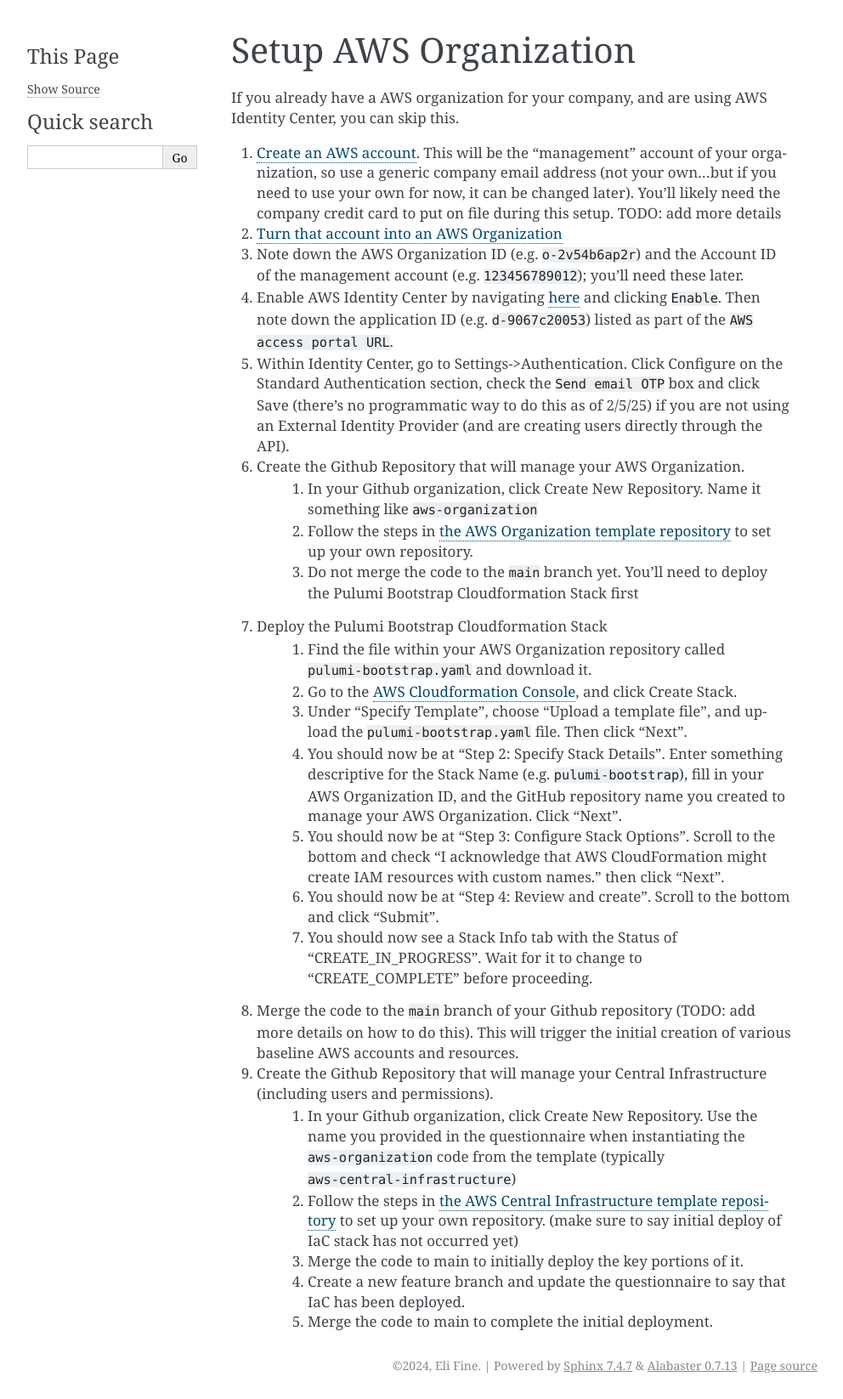
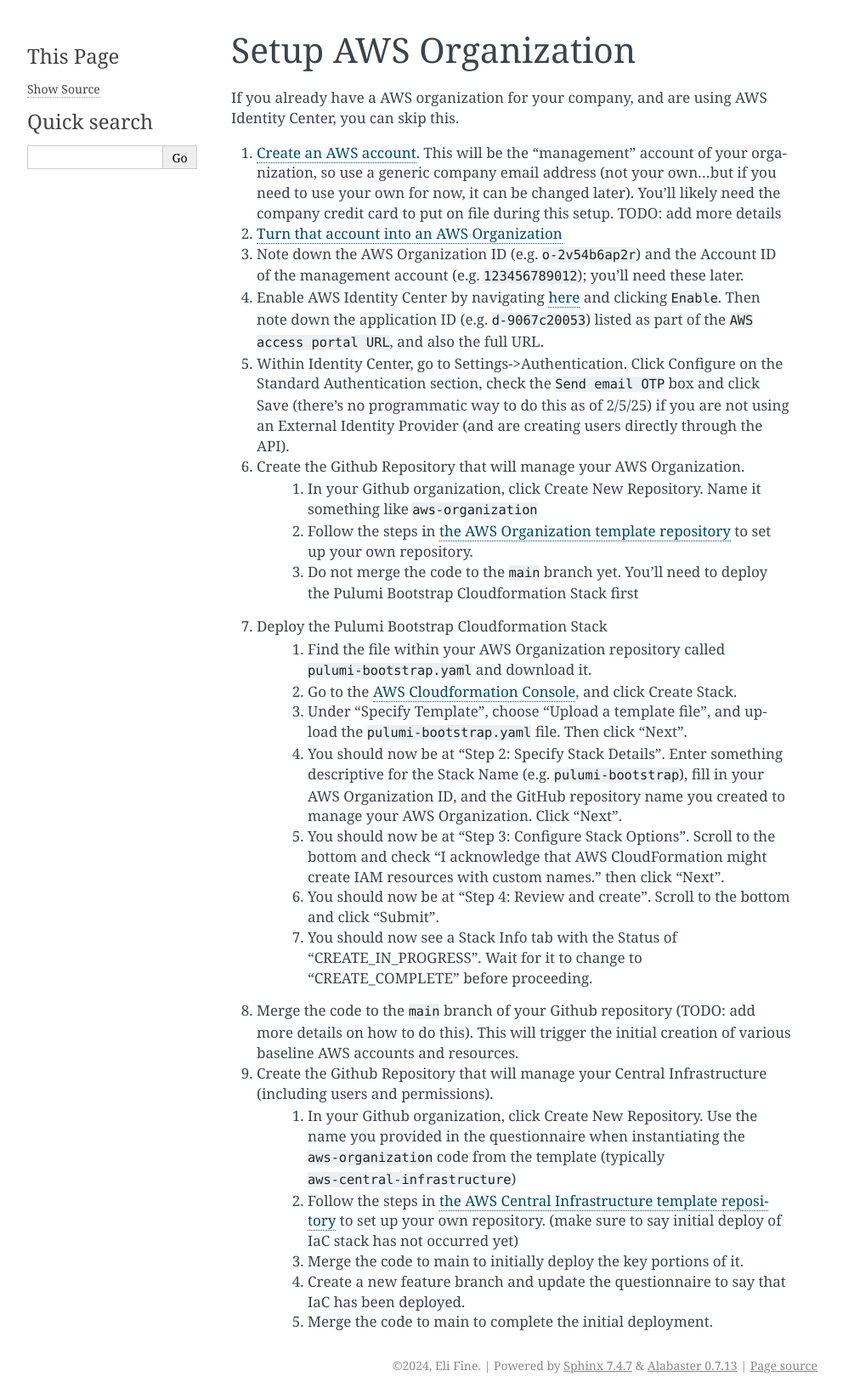
Before and after one commit to LabAutomationAndScreening/cloud-courier, a Sphinx documentation site: the page built from docs/setup-aws.rst, in a window 1280 px wide. Shown: the whole page at 85% size, without its empty margins (148-1140 px from the left). Built offline with Sphinx 7.4.7, drawn with Linux system fonts in a browser that asks for light colours.

Commit message:
Minor doc fix (#12)
Somehow this wasn't committed in the last PR

```diff
--- a/docs/setup-aws.rst
+++ b/docs/setup-aws.rst
@@ -7,7 +7,7 @@ If you already have a AWS organization for your company, and are using AWS Ident
 #. `Create an AWS account <https://signin.aws.amazon.com/signup?request_type=register>`_. This will be the "management" account of your organization, so use a generic company email address (not your own...but if you need to use your own for now, it can be changed later). You'll likely need the company credit card to put on file during this setup. TODO: add more details
 #. `Turn that account into an AWS Organization <https://docs.aws.amazon.com/organizations/latest/userguide/orgs_manage_org_create.html>`_
 #. Note down the AWS Organization ID (e.g. ``o-2v54b6ap2r``) and the Account ID of the management account (e.g. ``123456789012``); you'll need these later.
-#. Enable AWS Identity Center by navigating `here <https://console.aws.amazon.com/singlesignon>`_ and clicking ``Enable``. Then note down the application ID (e.g. ``d-9067c20053``) listed as part of the ``AWS access portal URL``.
+#. Enable AWS Identity Center by navigating `here <https://console.aws.amazon.com/singlesignon>`_ and clicking ``Enable``. Then note down the application ID (e.g. ``d-9067c20053``) listed as part of the ``AWS access portal URL``, and also the full URL.
 #. Within Identity Center, go to Settings->Authentication. Click Configure on the Standard Authentication section, check the ``Send email OTP`` box and click Save (there's no programmatic way to do this as of 2/5/25) if you are not using an External Identity Provider (and are creating users directly through the API).
 #. Create the Github Repository that will manage your AWS Organization.
     #. In your Github organization, click Create New Repository. Name it something like ``aws-organization``
```
